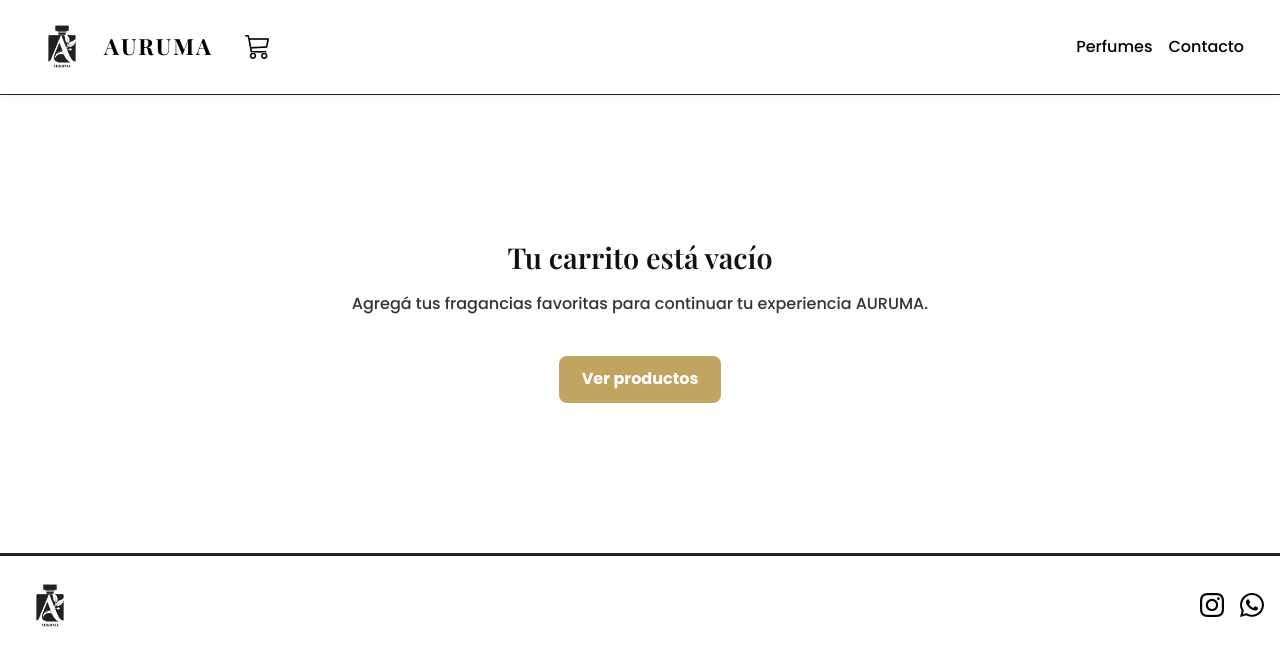
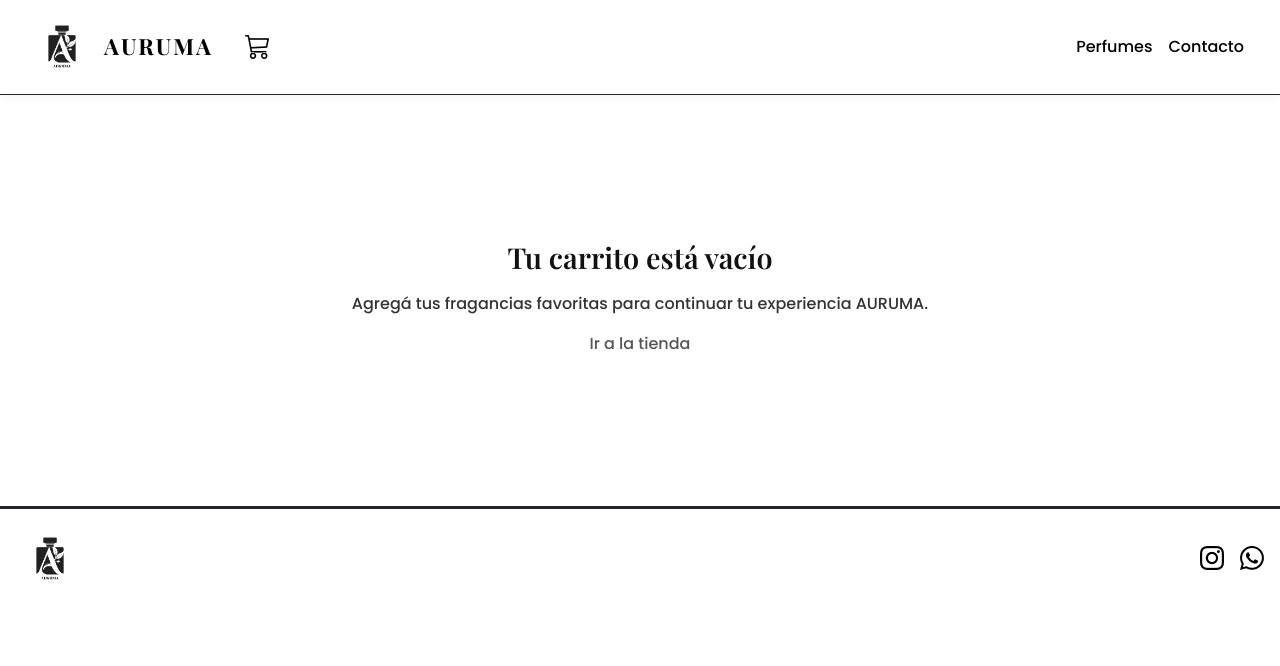
Before and after one commit to seba85valle/Auruma-React, a React (Vite) app: page /carrito in a window 1280 px wide. Shown: the top 666 px of the page. Built offline with nearby package versions, Linux system fonts and the light colour scheme.

Commit message:
Update Cart.jsx

```diff
--- a/src/components/Cart/Cart.jsx
+++ b/src/components/Cart/Cart.jsx
@@ -1,4 +1,5 @@
 import { useCartContext } from "../../context/CartContext/useCartContext";
+import { Link } from "react-router-dom";
 import "./Cart.css";
 
 export const Cart = () => {
@@ -9,9 +10,9 @@ export const Cart = () => {
       <div className="cart-empty fade-in">
         <h2>Tu carrito está vacío</h2>
         <p>Agregá tus fragancias favoritas para continuar tu experiencia AURUMA.</p>
-        <a href="/perfumes" className="btn-return">
-          Ver productos
-        </a>
+        <Link to="/perfumes" className="btn-volver">
+          Ir a la tienda
+        </Link>
       </div>
     );
   }
```
